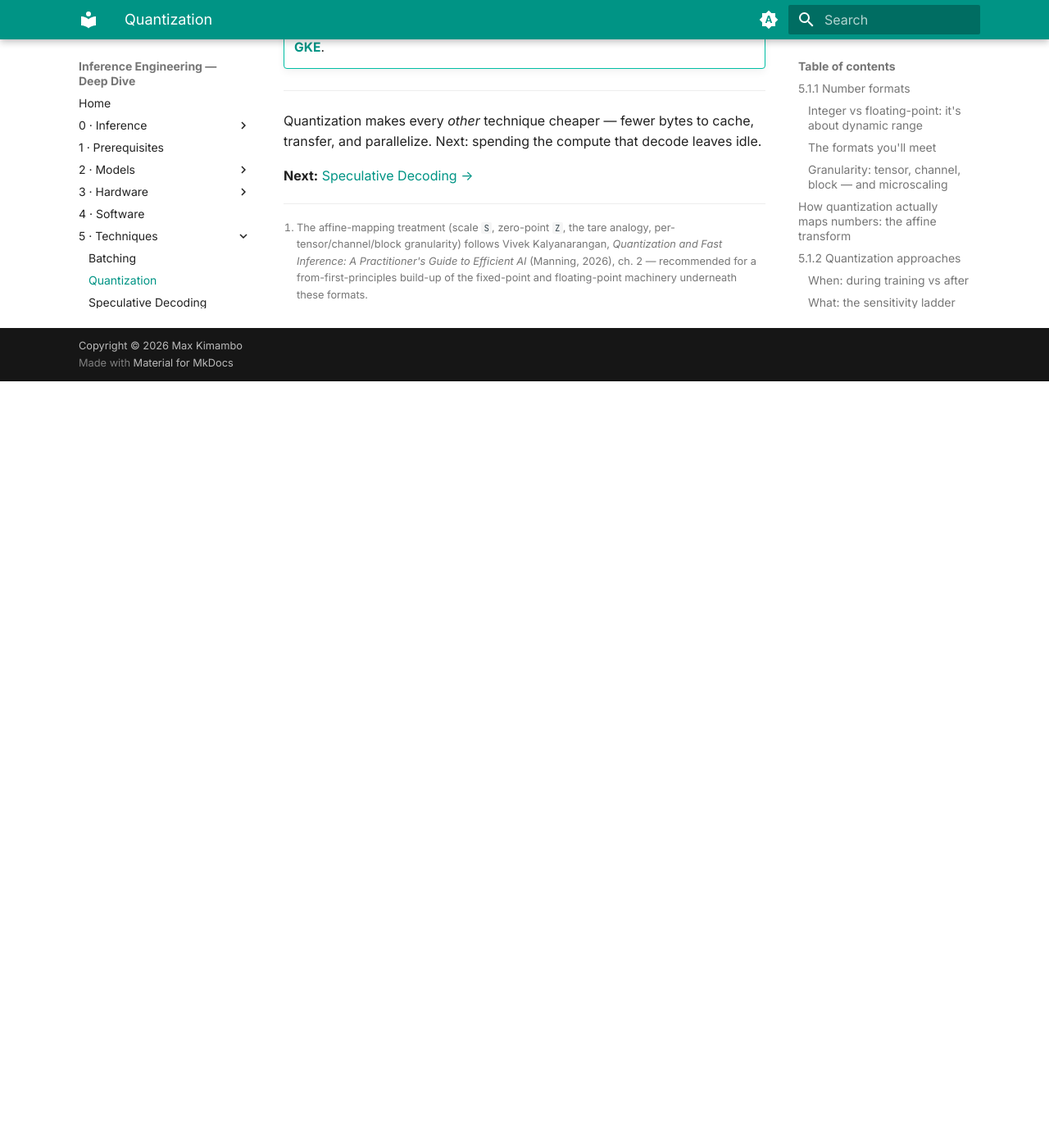
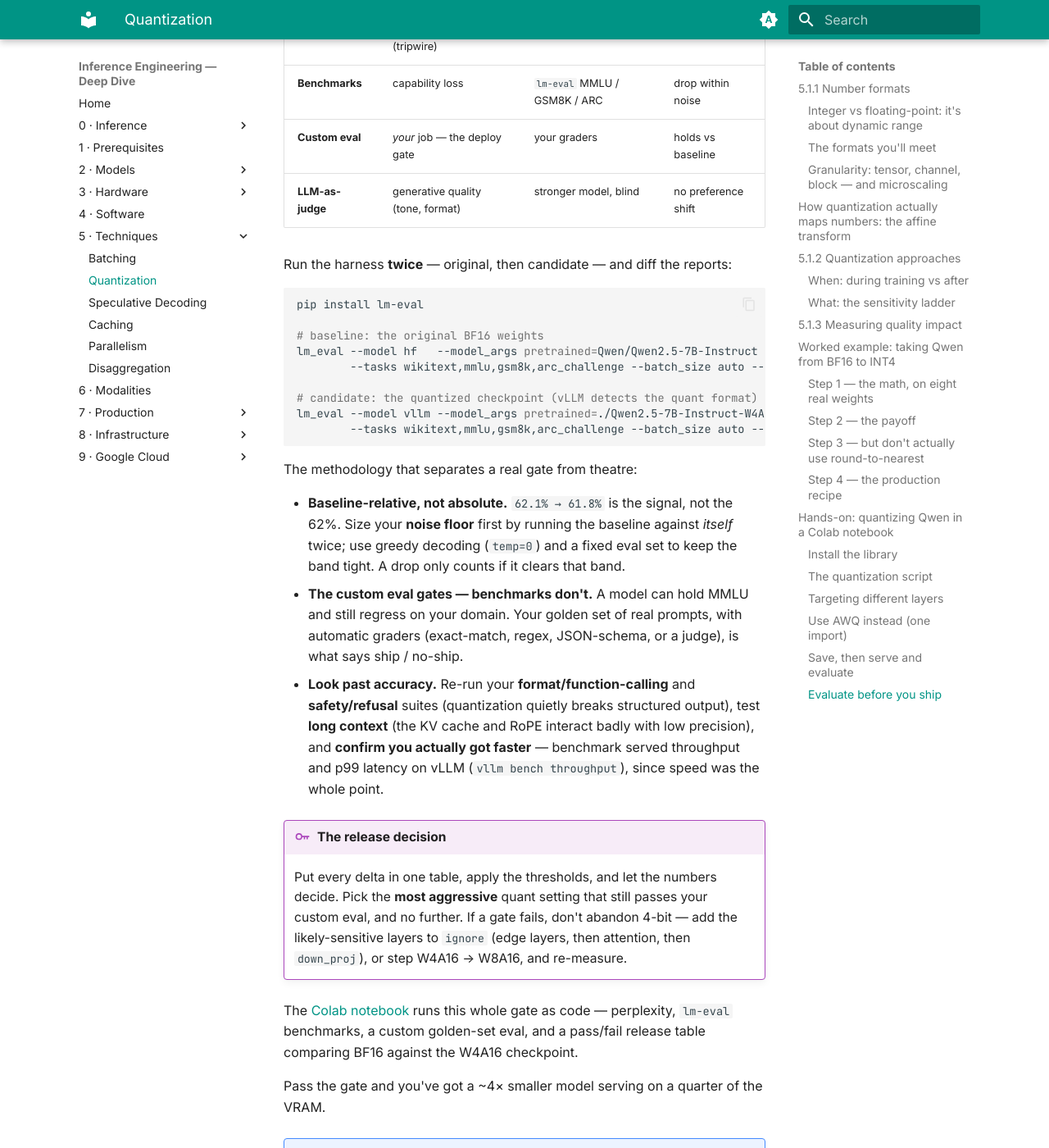
Before and after one commit to maxkimambo/inference-engineering-deep-dive, an MkDocs documentation site: the page built from docs/chapters/techniques/quantization.md, in a window 1280 px wide and 1400 px high, scrolled down 14147 px. Shown: the whole window at 82% size. Built offline with MkDocs 1.6.1 and Material for MkDocs 9.7.7, drawn with Linux system fonts in a browser that asks for light colours; before the commit the page ends 14612 px from its top, so only the background shows below that; some of the changed text lies outside the part shown.

Commit message:
Add a production-grade evaluation gate to the quantization example
Notebook: new '12 · Evaluate for regressions' section — sliding-window
perplexity, lm-eval benchmarks, a custom golden-set gate, and a pass/fail
release table, each comparing BF16 vs W4A16 by loading/freeing per model so it
scales past the T4. Chapter: an 'Evaluate before you ship' subsection with the
two-run lm-eval recipe, the noise-floor/custom-eval-gates methodology, and the
release decision rule.

````diff
--- a/docs/chapters/techniques/quantization.md
+++ b/docs/chapters/techniques/quantization.md
@@ -521,8 +521,59 @@ vLLM needs no special flags, it detects the quantization from the saved config:
 vllm serve ./Qwen2.5-7B-Instruct-W4A16-G128
 ```
 
-Then evaluate (§5.1.3): compare perplexity and your custom eval against the original
-`Qwen2.5-7B-Instruct`. If it passes, you've got a ~4× smaller model serving on a quarter of the VRAM.
+Then evaluate — and this is the part that decides whether the quantized model actually ships.
+
+### Evaluate before you ship
+
+The bar from [§5.1.3](#513-measuring-quality-impact) is *zero perceptible loss*, and you prove it by
+measuring every metric as a **delta against the original BF16 weights** — same harness, same prompts,
+same sampling params — then gating on thresholds you agreed up front. Four checks, cheap to decisive:
+
+| Check | Measures | Tool | You want |
+|-------|----------|------|----------|
+| **Perplexity** | gross breakage (tripwire) | `lm-eval` `wikitext` | small +Δ |
+| **Benchmarks** | capability loss | `lm-eval` MMLU / GSM8K / ARC | drop within noise |
+| **Custom eval** | *your* job — the deploy gate | your graders | holds vs baseline |
+| **LLM-as-judge** | generative quality (tone, format) | stronger model, blind | no preference shift |
+
+Run the harness **twice** — original, then candidate — and diff the reports:
+
+```bash
+pip install lm-eval
+
+# baseline: the original BF16 weights
+lm_eval --model hf   --model_args pretrained=Qwen/Qwen2.5-7B-Instruct \
+        --tasks wikitext,mmlu,gsm8k,arc_challenge --batch_size auto --output_path out/bf16
+
+# candidate: the quantized checkpoint (vLLM detects the quant format)
+lm_eval --model vllm --model_args pretrained=./Qwen2.5-7B-Instruct-W4A16-G128 \
+        --tasks wikitext,mmlu,gsm8k,arc_challenge --batch_size auto --output_path out/w4a16
+```
+
+The methodology that separates a real gate from theatre:
+
+- **Baseline-relative, not absolute.** `62.1% → 61.8%` is the signal, not the 62%. Size your **noise
+  floor** first by running the baseline against *itself* twice; use greedy decoding (`temp=0`) and a
+  fixed eval set to keep the band tight. A drop only counts if it clears that band.
+- **The custom eval gates — benchmarks don't.** A model can hold MMLU and still regress on your
+  domain. Your golden set of real prompts, with automatic graders (exact-match, regex, JSON-schema,
+  or a judge), is what says ship / no-ship.
+- **Look past accuracy.** Re-run your **format/function-calling** and **safety/refusal** suites
+  (quantization quietly breaks structured output), test **long context** (the KV cache and RoPE
+  interact badly with low precision), and **confirm you actually got faster** — benchmark served
+  throughput and p99 latency on vLLM (`vllm bench throughput`), since speed was the whole point.
+
+!!! key "The release decision"
+    Put every delta in one table, apply the thresholds, and let the numbers decide. Pick the **most
+    aggressive** quant setting that still passes your custom eval, and no further. If a gate fails,
+    don't abandon 4-bit — add the likely-sensitive layers to `ignore` (edge layers, then attention,
+    then `down_proj`), or step W4A16 → W8A16, and re-measure.
+
+The [Colab notebook](https://colab.research.google.com/github/maxkimambo/inference-engineering-deep-dive/blob/main/docs/notebooks/quantization-qwen-w4a16.ipynb)
+runs this whole gate as code — perplexity, `lm-eval` benchmarks, a custom golden-set eval, and a
+pass/fail release table comparing BF16 against the W4A16 checkpoint.
+
+Pass the gate and you've got a ~4× smaller model serving on a quarter of the VRAM.
 
 ??? note "Prefer a dedicated VM? Provision one on Compute Engine"
     Colab is the fastest way to *try* this. For the full 7B run, a repeatable pipeline, or to keep the
````
Also changed, not shown: docs/notebooks/quantization-qwen-w4a16.ipynb.
